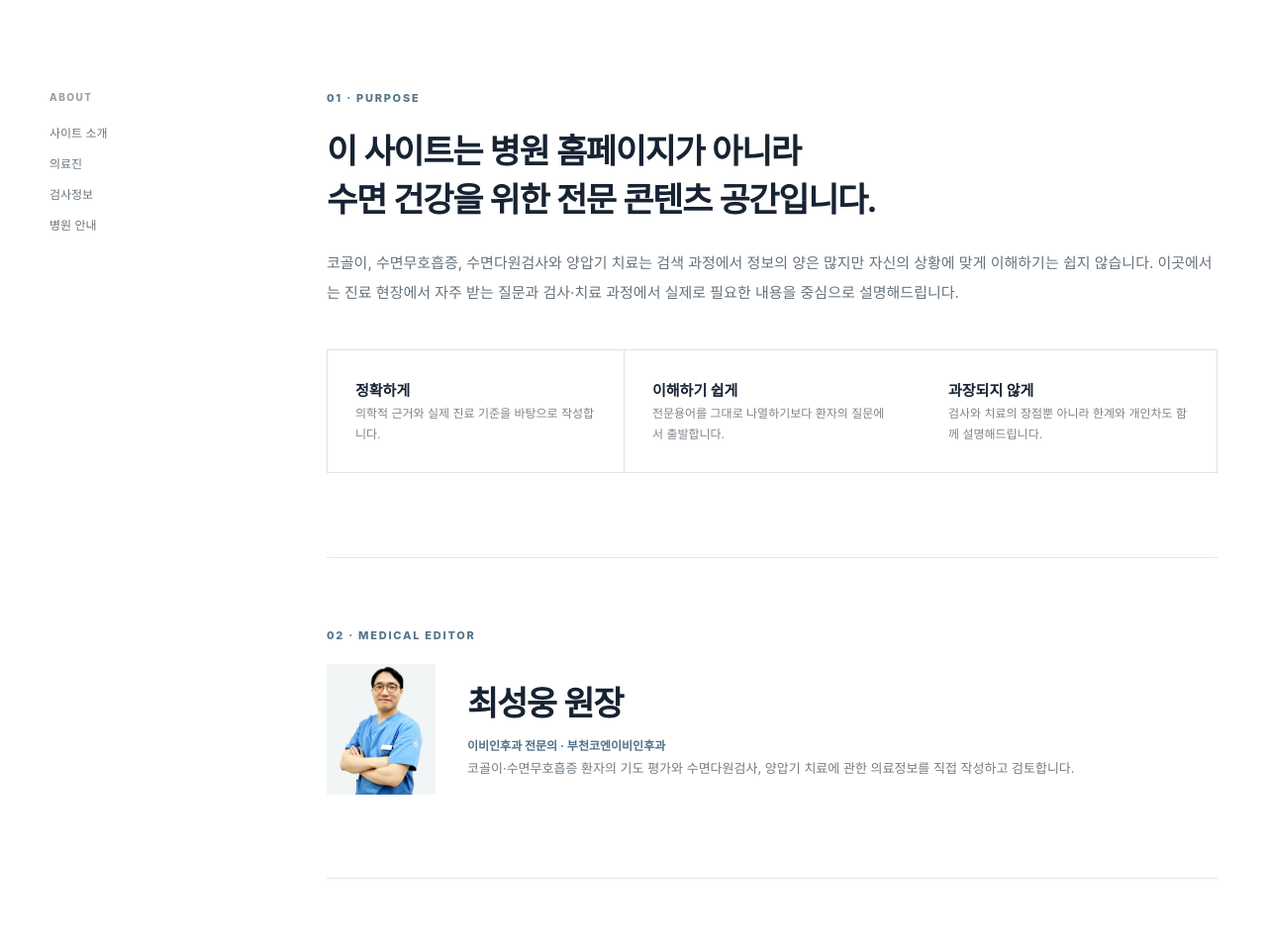
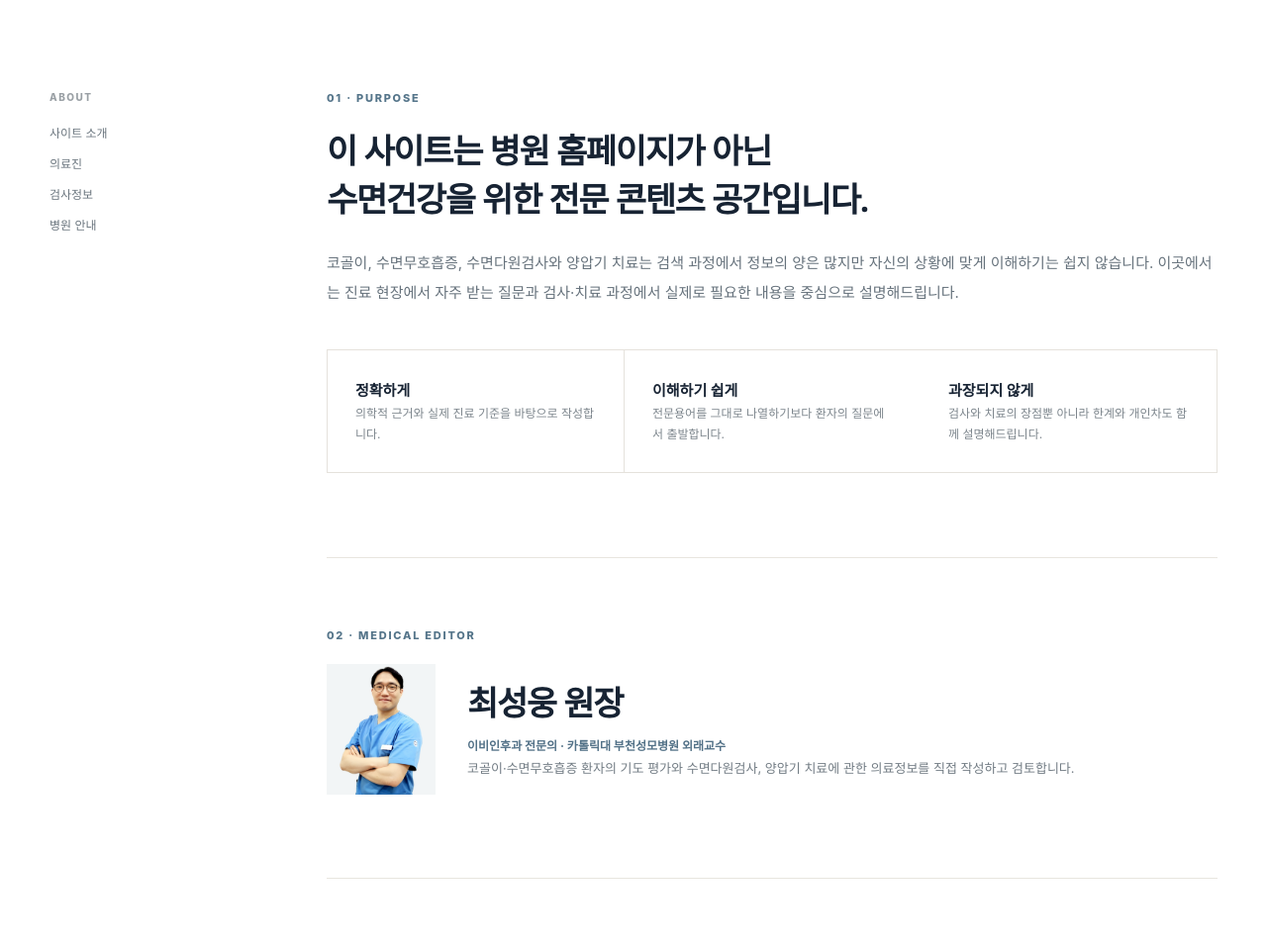
Before and after one commit to cnpbiz2021-afk/blog, a website: page about.html in a window 1280 px wide. Shown: the part 645-1606 px from the top of the page at 99% size. Drawn offline with Linux system fonts and the light colour scheme; a web font is replaced by a local one.

Commit message:
Update about.html

```diff
--- a/about.html
+++ b/about.html
@@ -21,8 +21,8 @@
 <main>
 <section class="about-hero"><div class="editorial-shell"><span class="editorial-eyebrow">ABOUT THIS JOURNAL</span><h1><span class="hero-line">진료실 밖에서도</span><span class="hero-line"><em>정확한 수면 건강 정보</em>를</span><span class="hero-line">전합니다.</span></h1><p>수면다원검사와 수면무호흡증을 검색하는 분들이 과장된 정보보다 이해하기 쉬운 의학 정보를 만날 수 있도록 만든 전문 웹블로그입니다.</p></div></section>
 <section class="editorial-section"><div class="editorial-shell about-layout"><div class="about-nav"><span>ABOUT</span><a href="#purpose">사이트 소개</a><a href="#editor">의료진</a><a href="#test">검사정보</a><a href="#clinic">병원 안내</a></div><div class="about-content">
-<section id="purpose"><span class="editorial-eyebrow">01 · PURPOSE</span><h2>이 사이트는 병원 홈페이지가 아니라<br>수면 건강을 위한 전문 콘텐츠 공간입니다.</h2><p>코골이, 수면무호흡증, 수면다원검사와 양압기 치료는 검색 과정에서 정보의 양은 많지만 자신의 상황에 맞게 이해하기는 쉽지 않습니다. 이곳에서는 진료 현장에서 자주 받는 질문과 검사·치료 과정에서 실제로 필요한 내용을 중심으로 설명해드립니다.</p><div class="principle-grid"><div><b>정확하게</b><p>의학적 근거와 실제 진료 기준을 바탕으로 작성합니다.</p></div><div><b>이해하기 쉽게</b><p>전문용어를 그대로 나열하기보다 환자의 질문에서 출발합니다.</p></div><div><b>과장되지 않게</b><p>검사와 치료의 장점뿐 아니라 한계와 개인차도 함께 설명해드립니다.</p></div></div></section>
-<section id="editor" class="about-block"><span class="editorial-eyebrow">02 · MEDICAL EDITOR</span><div class="doctor-profile"><div class="doctor-profile-photo"><img src="assets/doctor-choi.png" alt="이비인후과 전문의 최성웅 원장" loading="lazy"></div><div><h2>최성웅 원장</h2><strong>이비인후과 전문의 · 부천코엔이비인후과</strong><p>코골이·수면무호흡증 환자의 기도 평가와 수면다원검사, 양압기 치료에 관한 의료정보를 직접 작성하고 검토합니다.</p></div></div></section>
+<section id="purpose"><span class="editorial-eyebrow">01 · PURPOSE</span><h2>이 사이트는 병원 홈페이지가 아닌<br>수면건강을 위한 전문 콘텐츠 공간입니다.</h2><p>코골이, 수면무호흡증, 수면다원검사와 양압기 치료는 검색 과정에서 정보의 양은 많지만 자신의 상황에 맞게 이해하기는 쉽지 않습니다. 이곳에서는 진료 현장에서 자주 받는 질문과 검사·치료 과정에서 실제로 필요한 내용을 중심으로 설명해드립니다.</p><div class="principle-grid"><div><b>정확하게</b><p>의학적 근거와 실제 진료 기준을 바탕으로 작성합니다.</p></div><div><b>이해하기 쉽게</b><p>전문용어를 그대로 나열하기보다 환자의 질문에서 출발합니다.</p></div><div><b>과장되지 않게</b><p>검사와 치료의 장점뿐 아니라 한계와 개인차도 함께 설명해드립니다.</p></div></div></section>
+<section id="editor" class="about-block"><span class="editorial-eyebrow">02 · MEDICAL EDITOR</span><div class="doctor-profile"><div class="doctor-profile-photo"><img src="assets/doctor-choi.png" alt="이비인후과 전문의 최성웅 원장" loading="lazy"></div><div><h2>최성웅 원장</h2><strong>이비인후과 전문의 · 카톨릭대 부천성모병원 외래교수</strong><p>코골이·수면무호흡증 환자의 기도 평가와 수면다원검사, 양압기 치료에 관한 의료정보를 직접 작성하고 검토합니다.</p></div></div></section>
 <section id="test" class="about-block"><span class="editorial-eyebrow">03 · SLEEP TEST</span><h2>수면다원검사에서 확인하는 것</h2><p>수면다원검사는 잠자는 동안 뇌파, 안구운동, 근전도, 호흡기류, 흉복부 호흡운동, 산소포화도, 심전도, 코골이와 자세 등을 종합적으로 기록합니다. 기록된 지표를 함께 해석해 수면의 구조와 수면호흡장애의 유무 및 중증도를 평가합니다.</p></section>
 <section id="clinic" class="about-block clinic-minimal"><span class="editorial-eyebrow">04 · CLINIC</span><h2>부천코엔이비인후과의원</h2><p>경기도 부천시 소사로 754, 3층<br>대표전화 032-677-5075</p><div class="clinic-links"><a href="tel:032-677-5075">전화 문의</a><a href="https://수면다원검사.site" target="_blank" rel="noopener">병원 홈페이지 ↗</a></div></section>
 </div></div></section></main>
```
